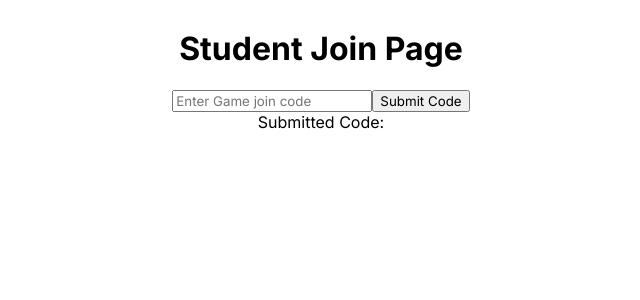
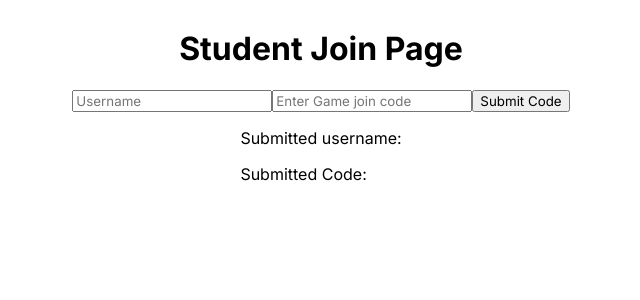
Before and after one commit to KentoBaguetti/cournot-game, a React (Vite) app in the folder frontend-test/: page /student in a window 1280 px wide. Shown: the top 300 px of the page, without its empty margins (319-959 px from the left). Built offline with nearby package versions, Linux system fonts and the light colour scheme; no server answers.

Commit message:
basic dashboard + modules installed

```diff
--- a/frontend-test/package.json
+++ b/frontend-test/package.json
@@ -10,6 +10,7 @@
     "preview": "vite preview"
   },
   "dependencies": {
+    "axios": "^1.9.0",
     "react": "^19.1.0",
     "react-dom": "^19.1.0",
     "react-router-dom": "^7.6.2",
--- a/frontend-test/src/pages/StudentJoin.tsx
+++ b/frontend-test/src/pages/StudentJoin.tsx
@@ -1,30 +1,66 @@
-import React, { useRef, useState } from "react";
+import React, { useRef, useState, useEffect } from "react";
 import { useSocket } from "../socket";
 import { useNavigate } from "react-router-dom";
+import axios from "axios";
 
 export default function StudentJoin() {
   const [code, setCode] = useState<string>("");
-  const inputRef = useRef<HTMLInputElement>(null);
+  const [username, setUsername] = useState("");
+  const codeRef = useRef<HTMLInputElement>(null);
+  const usernameRef = useRef<HTMLInputElement>(null);
   const navigate = useNavigate();
   const socket = useSocket();
 
-  const handleJoin = (e: React.FormEvent<HTMLFormElement>) => {
+  useEffect(() => {}, []);
+
+  const handleJoin = async (e: React.FormEvent<HTMLFormElement>) => {
     e.preventDefault();
-    const inputValue = inputRef.current ? inputRef.current.value : "";
-    setCode(inputValue);
-    console.log(inputValue);
-    socket?.emit("game:join", { roomId: inputValue, gameType: "testgame" });
+
+    const codeValue = codeRef.current ? codeRef.current.value : "";
+    setCode(codeValue);
+    console.log(codeValue);
+
+    const usernameValue = usernameRef.current ? usernameRef.current.value : "";
+    setUsername(usernameValue);
+    console.log(usernameValue);
+
+    let token = localStorage.get("jwt") || null;
+
+    if (!token) {
+      const response = await axios.post("http://localhost:3001/setToken", {
+        userId: socket?.id,
+        username: usernameValue,
+        room: codeValue,
+      });
+
+      token = response.data.token;
+    }
+
+    localStorage.setItem("jwt", token);
+
+    socket?.emit("game:join", { roomId: codeValue, gameType: "testgame" });
+
     navigate("/studentGame");
   };
 
   return (
     <div className="flex flex-col justify-center items-center">
       <h1>Student Join Page</h1>
+
       <form onSubmit={handleJoin}>
-        <input type="text" placeholder="Enter Game join code" ref={inputRef} />
+        <input
+          type="text"
+          placeholder="Username"
+          required={true}
+          ref={usernameRef}
+        />
+        <input type="text" placeholder="Enter Game join code" ref={codeRef} />
         <button type="submit">Submit Code</button>
       </form>
-      <div>Submitted Code: {code}</div>
+      <div>
+        <p>Submitted username: {username}</p>
+        <p>Submitted Code: {code}</p>
+      </div>
     </div>
   );
 }
```
Also changed, not shown: 1 other file (tests, documents, lock files or other folders).
